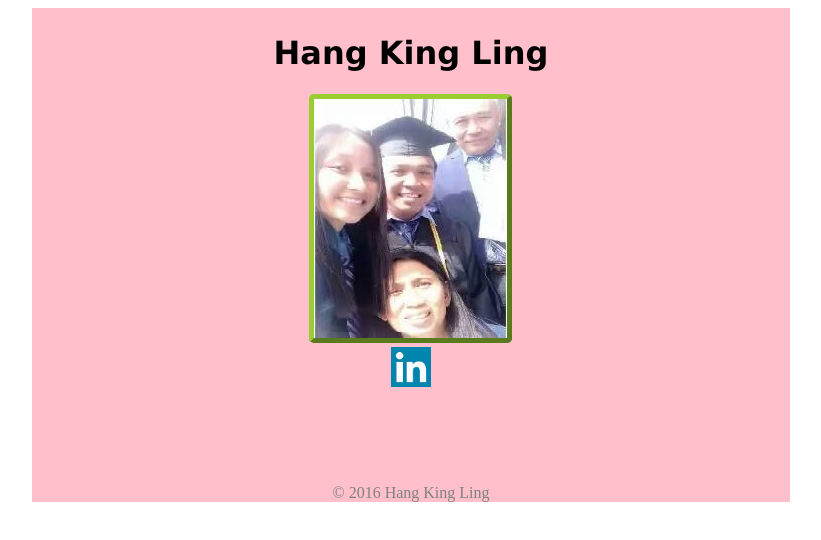
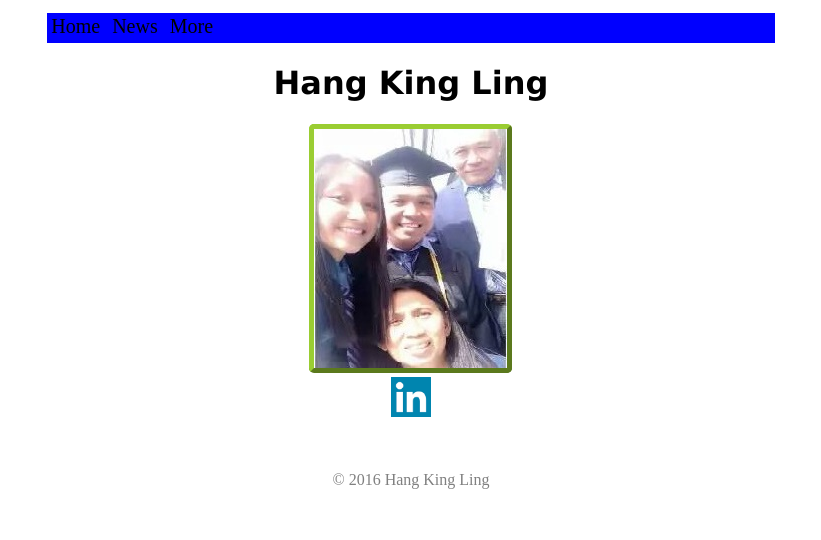
Before and after one commit to hangking/hangking.github.io, a plain HTML site: page index.html in a window 1280 px wide. Shown: the whole page, without its empty margins (229-1050 px from the left). Drawn offline with Linux system fonts and the light colour scheme.

Commit message:
moreupdate

```diff
--- a/index.html
+++ b/index.html
@@ -1,15 +1,100 @@
 <!DOCTYPE html>
+<head>
+<style>
+
+.background{
+width:60%;
+margin: 0px auto;
+padding-top:5px
+}
+
+.menubar{
+background-color:blue;
+width:95%;
+overflow:hidden;
+margin: 0px auto;
+padding:2px 5px 5px 2px;
+}
+
+ul{
+list-style-type:none;
+padding:0;
+margin:0;
+}
+
+li{
+float:left;
+float:top;
+}
+
+li a{
+text-decoration:none;
+color:black;
+font-size:20px;
+padding:2px 10px 10px 2px;
+text-align:center;
+}
+
+li a:hover{
+background-color:grey;
+}
+
+li.more{display:inline-block;}
+
+.moredropdown-content{
+display:none;
+position:absolute;
+background-color:violet;
+width:100px;
+}
+
+.moredropdown-content a{
+display:block;
+}
+
+.show{display:block;}
+
+.copyright{
+padding-top:50px;
+color:grey;
+text-align:center;
+}
+</style>
+</head>
 <html>
+	<body>
 
-<body>
-<div style="background-color:pink; width:60%;margin: 0px auto;padding-top:5px">
-<div style="background-color:pink; width:60%; height:450px;margin: 0px auto;">
-<h1 style="color:black;text-align:center;font-family:verdana">Hang King Ling</h1>
-<div style="text-align: center;"><img src="casualphoto.jpg" alt="Coming Soon" style="border:5px outset yellowgreen;border-radius:5px;"></div>
-<div style="text-align: center;"><a href="https://www.linkedin.com/in/hang-king-ling-a819a3116" target='_blank'><img src="in.png" height="40" width="40"></a></div>
-</div>
-<footer style="color:grey;text-align:center">&copy; 2016 Hang King Ling</footer>
-</div>
-</body>
+	<div class="background">
+		<div class="menubar">
+		<ul>
+			<li><a href="index.html">Home</a></li>
+			<li><a href="coming.html">News</a></li>
+			<li><a href="javascript:void(0)" onclick="moredropdown()" class="more">More</a>
+				<div class="moredropdown-content" id="moredropdown">
+					<a href="contact.html">Contact</a>
+				</div>
+			</li>
+		</ul>
+		</div>
+		<div >
+			<h1 style="color:black;text-align:center;font-family:verdana">Hang King Ling</h1>
+			<div style="text-align: center;">
+				<img src="casualphoto.jpg" alt="Coming Soon" style="border:5px outset yellowgreen;border-radius:5px;">
+			</div>
+			<div style="text-align: center;">
+				<a href="https://www.linkedin.com/in/hang-king-ling-a819a3116" target='_blank'><img src="in.png" height="40" width="40">
+				</a>
+			</div>
+		</div>
+		<footer class="copyright">&copy; 2016 Hang King Ling</footer>
+	</div>
+	</body>
+</html>
 
-</html>
+<script>
+
+function moredropdown(){
+document.getElementById("moredropdown").classList.toggle("show");
+}
+
+</script>
```
Also changed, not shown: coming.html (added, +20 -0 lines), contact.html (added, +42 -0 lines).
